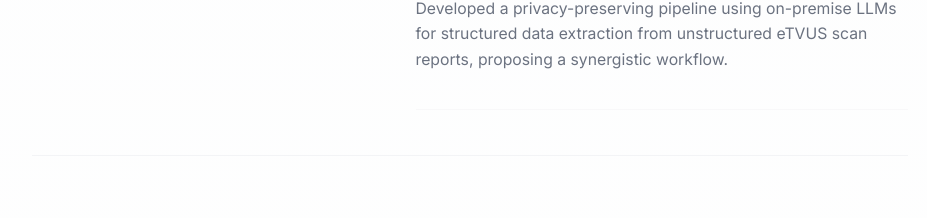
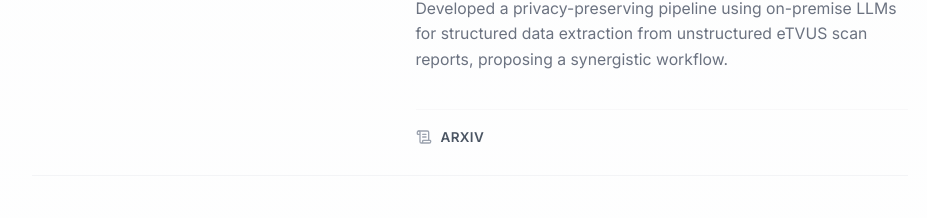
Before and after one commit to Gatsby0916/haiyi-li-portfolio, a React (Vite) app: page / in a window 1280 px wide. Shown: the part 2814-3032 px from the top of the page, without its empty margins (336-1263 px from the left). Built offline with nearby package versions, Linux system fonts and the light colour scheme; a web font is replaced by a local one.

Commit message:
Add arXiv link for ISBI paper

```diff
--- a/data.ts
+++ b/data.ts
@@ -38,7 +38,10 @@ export const publications: Publication[] = [
     description: "Developed a privacy-preserving pipeline using on-premise LLMs for structured data extraction from unstructured eTVUS scan reports, proposing a synergistic workflow.",
     tags: ["LLMs", "Medical Imaging", "NLP", "Privacy", "First Author"],
     image: "images/llm-pipeline.png",
-    imageFit: "contain" // Diagrams need to be contained to see labels
+    imageFit: "contain", // Diagrams need to be contained to see labels
+    links: {
+      arxiv: "https://arxiv.org/abs/2601.09053"
+    }
   },
   {
     id: "amm-2025",
```
Also changed, not shown: 1 other file (tests, documents, lock files or other folders).
